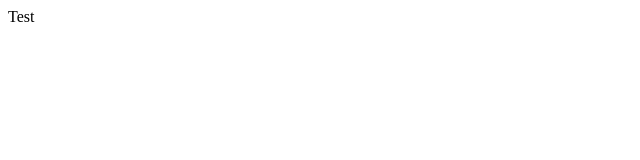
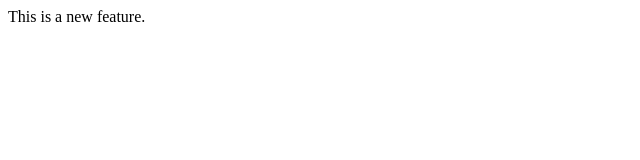
Before and after one commit to ongbuntu/lecture1, a plain HTML site: page index.html in a window 1280 px wide. Shown: the whole page, without its empty margins (0-640 px from the left). Drawn offline with Linux system fonts and the light colour scheme.

Commit message:
Added new feature

```diff
--- a/index.html
+++ b/index.html
@@ -5,6 +5,6 @@
     <title>Test</title>
   </head>
   <body>
-    Test
+    This is a new feature.
   </body>
 </html>
```
